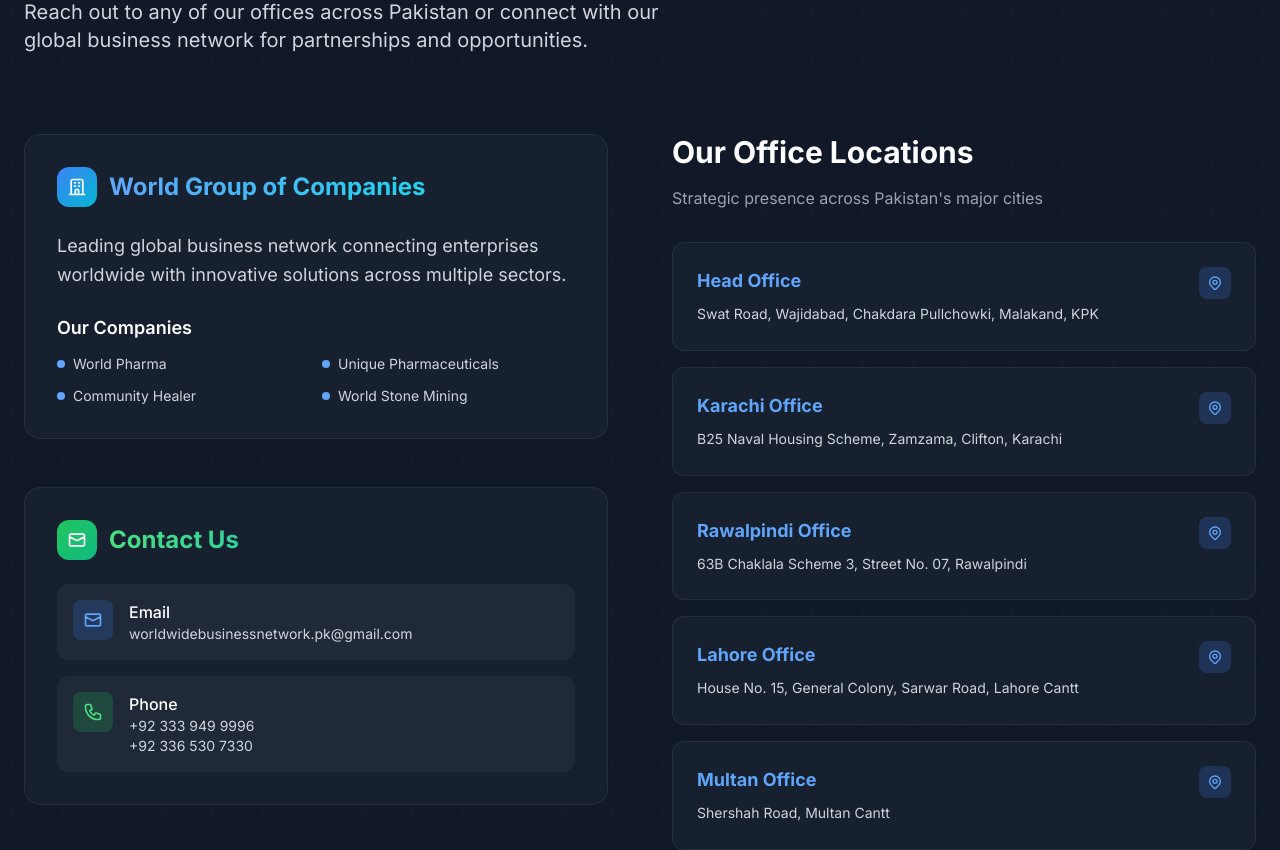
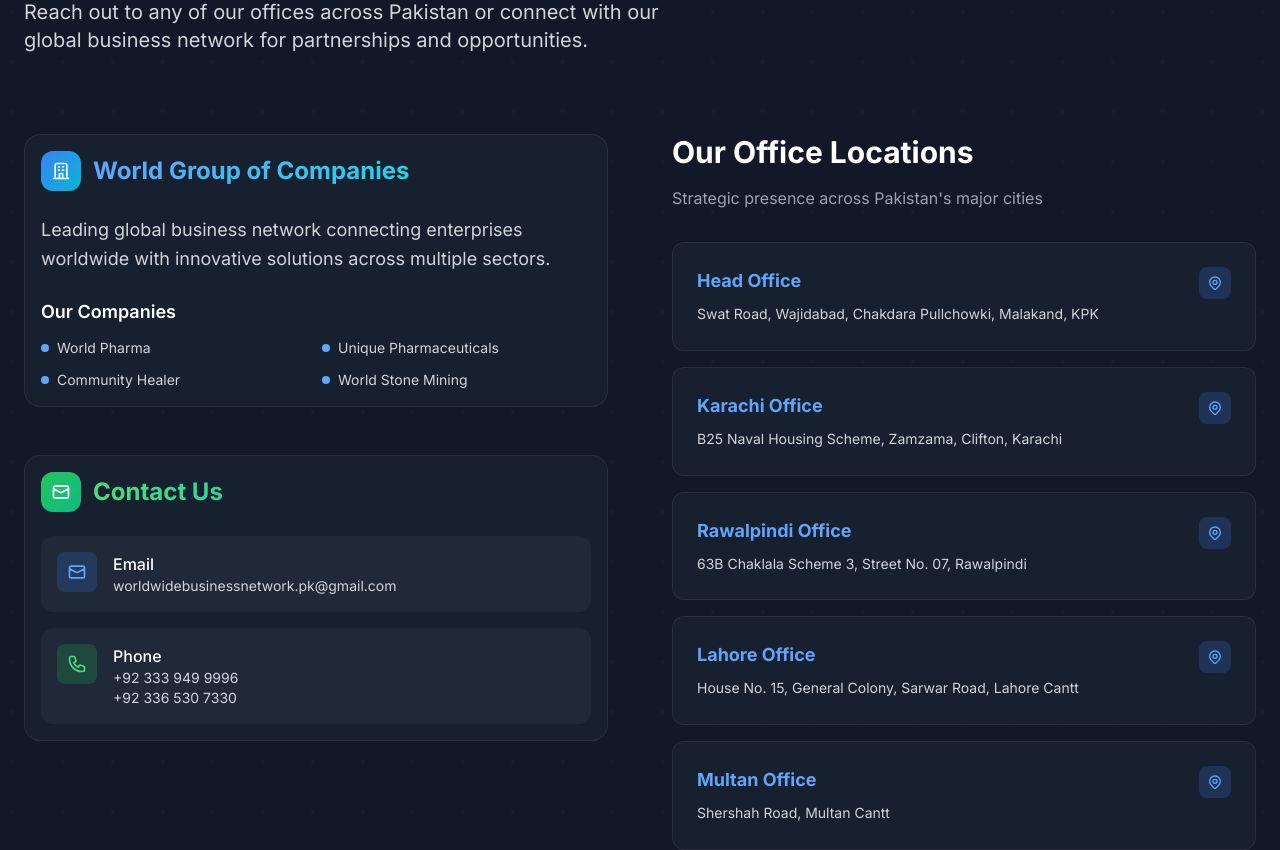
Before and after one commit to hamzafaham111/world-group-of-companies, a Next.js app: page / in a window 1280 px wide. Shown: the part 5420-6270 px from the top of the page. Built offline with nearby package versions, Linux system fonts and the light colour scheme.

Commit message:
made some changes

```diff
--- a/src/components/ContactOffices.tsx
+++ b/src/components/ContactOffices.tsx
@@ -66,7 +66,7 @@
           {/* Left Column - Company Info & Contact */}
           <div className="space-y-12">
             {/* Company Overview */}
-            <div className="bg-gray-800/50 backdrop-blur-sm rounded-2xl p-8 border border-gray-700/50">
+            <div className="bg-gray-800/50 backdrop-blur-sm rounded-2xl p-4 border border-gray-700/50">
               <div className="flex items-center space-x-3 mb-6">
                 <div className="w-10 h-10 bg-gradient-to-br from-blue-500 to-cyan-500 rounded-xl flex items-center justify-center">
                   <svg className="w-5 h-5 text-white" fill="none" stroke="currentColor" viewBox="0 0 24 24">
@@ -96,7 +96,7 @@
             </div>
 
             {/* Contact Information */}
-            <div className="bg-gray-800/50 backdrop-blur-sm rounded-2xl p-8 border border-gray-700/50">
+            <div className="bg-gray-800/50 backdrop-blur-sm rounded-2xl p-4 border border-gray-700/50">
               <div className="flex items-center space-x-3 mb-6">
                 <div className="w-10 h-10 bg-gradient-to-br from-green-500 to-emerald-500 rounded-xl flex items-center justify-center">
                   <svg className="w-5 h-5 text-white" fill="none" stroke="currentColor" viewBox="0 0 24 24">
@@ -138,7 +138,7 @@
           </div>
 
           {/* Right Column - Office Locations */}
-          <div>
+          <div className="">
             <div className="mb-8">
               <h3 className="text-2xl sm:text-3xl font-bold text-white mb-4">
                 Our Office Locations
```
